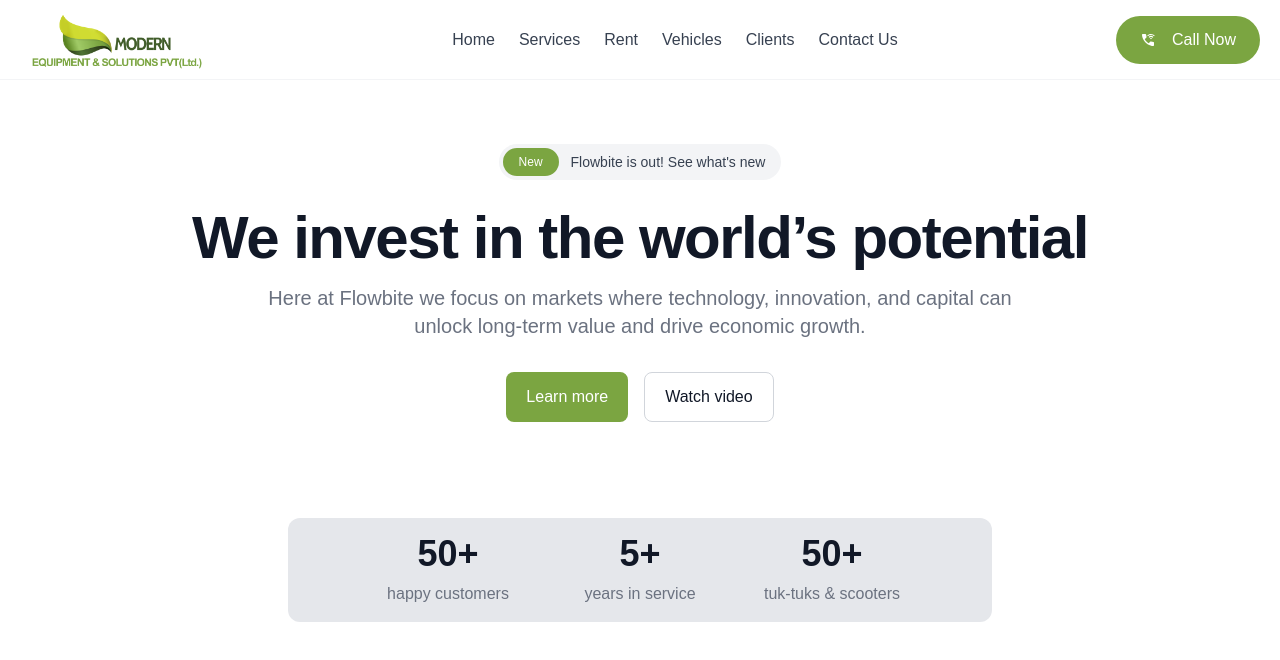
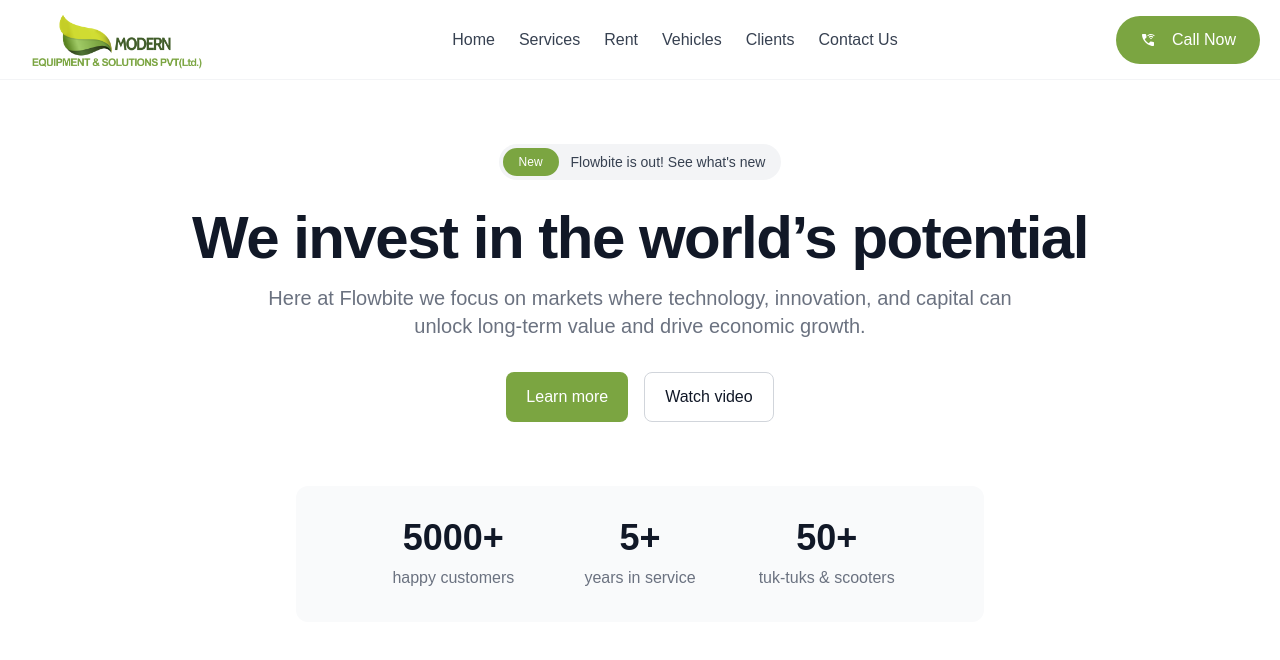
Before and after one commit to milindaShehan/modern-solutions-web, a Next.js app: page / in a window 1280 px wide. Shown: the top 660 px of the page. Built offline with nearby package versions, Linux system fonts and the light colour scheme.

Commit message:
remove countup

```diff
--- a/components/numbers.js
+++ b/components/numbers.js
@@ -1,31 +1,23 @@
 "use client";
 import React from 'react';
-import CountUp from 'react-countup';
 
 const Numbers = () => {
     return (
         <section id='numbers'>
-            <div className=" px-4 py-8 text-center ">
-                <dl className="grid gap-8  w-full text-gray-900 sm:grid-cols-3 py-4 px-20 rounded-xl bg-gray-200">
+            <div className="max-w-screen-xl px-4 pb-8 mx-auto text-center lg:pb-16 lg:px-6">
+                <dl className="grid max-w-screen-md gap-8 mx-auto text-gray-900 sm:grid-cols-3 py-8 px-20 rounded-xl bg-gray-50">
                     <div className="flex flex-col items-center justify-center">
-                        <dt className="mb-2 text-3xl md:text-4xl font-extrabold">
-                            <CountUp end={50} duration={2.5} suffix="+" />
-                        </dt>
+                        <dt className="mb-2 text-3xl md:text-4xl font-extrabold">5000+</dt>
                         <dd className="font-light text-gray-500">happy customers</dd>
                     </div>
                     <div className="flex flex-col items-center justify-center">
-                        <dt className="mb-2 text-3xl md:text-4xl font-extrabold">
-                            <CountUp end={5} duration={2.5} suffix="+" />
-                        </dt>
+                        <dt className="mb-2 text-3xl md:text-4xl font-extrabold">5+</dt>
                         <dd className="font-light text-gray-500">years in service</dd>
                     </div>
                     <div className="flex flex-col items-center justify-center">
-                        <dt className="mb-2 text-3xl md:text-4xl font-extrabold">
-                            <CountUp end={50} duration={2.5} suffix="+" />
-                        </dt>
+                        <dt className="mb-2 text-3xl md:text-4xl font-extrabold">50+</dt>
                         <dd className="font-light text-gray-500">tuk-tuks & scooters</dd>
                     </div>
-
                 </dl>
             </div>
         </section>
--- a/package.json
+++ b/package.json
@@ -11,7 +11,6 @@
   "dependencies": {
     "next": "15.0.3",
     "react": "19.0.0-rc-66855b96-20241106",
-    "react-countup": "^6.5.3",
     "react-dom": "19.0.0-rc-66855b96-20241106",
     "react-icons": "^5.3.0"
   },
```
Also changed, not shown: 1 other file (tests, documents, lock files or other folders).
